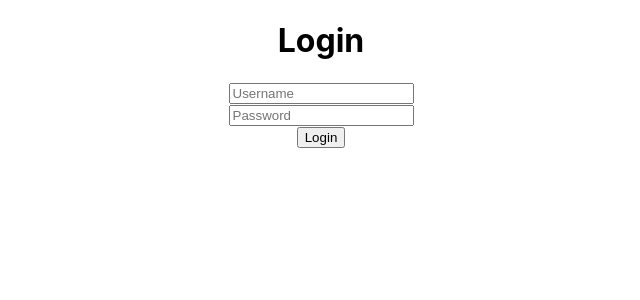
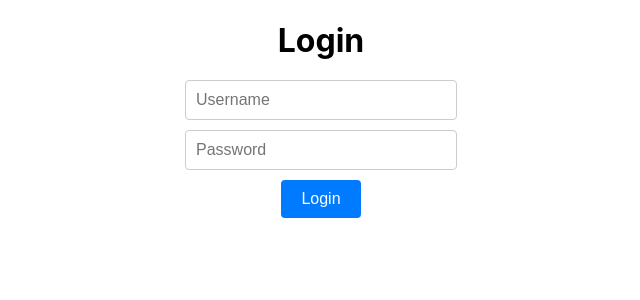
Before and after one commit to cfgcolumbus23/Team-16, a React (Create React App) app in the folder cfg23/: page / in a window 1280 px wide. Shown: the top 300 px of the page, without its empty margins (319-959 px from the left). Built offline with nearby package versions, Linux system fonts and the light colour scheme.

Commit message:
Add css to login page

```diff
--- /dev/null
+++ b/cfg23/src/login.css
@@ -0,0 +1,33 @@
+.Login {
+    text-align: center;
+    margin-top: 100px;
+    font-family: Arial, sans-serif;
+}
+
+h1 {
+    font-size: 2em;
+    margin-bottom: 20px;
+}
+
+input {
+    width: 250px;
+    padding: 10px;
+    margin-bottom: 10px;
+    border: 1px solid #ccc;
+    border-radius: 4px;
+    font-size: 1em;
+}
+
+button {
+    padding: 10px 20px;
+    background-color: #007bff;
+    color: #fff;
+    border: none;
+    border-radius: 4px;
+    font-size: 1em;
+    cursor: pointer;
+}
+
+button:hover {
+    background-color: #0056b3;
+}
--- a/cfg23/src/login.js
+++ b/cfg23/src/login.js
@@ -1,5 +1,5 @@
 import React from "react";
-
+import "./login.css";
 export default class Login extends React.Component {
   constructor() {
     super();
```
